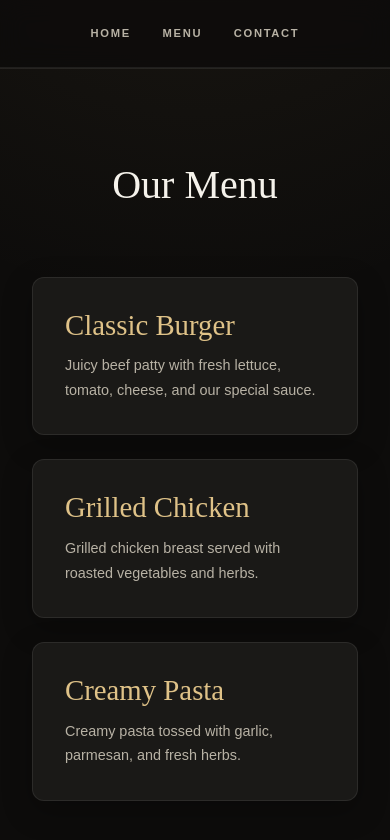
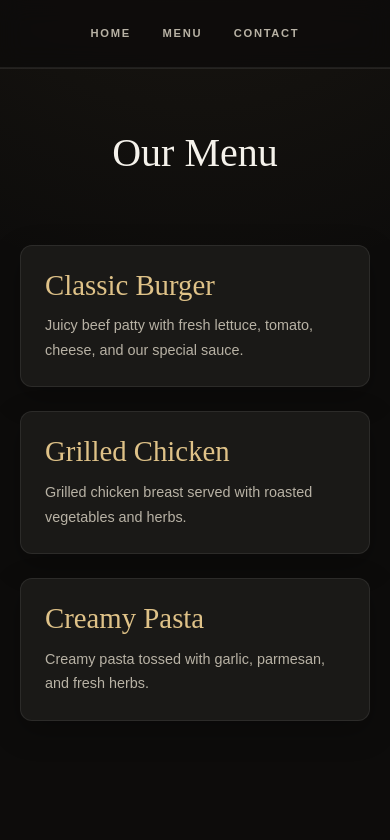
Before and after one commit to Noorullah814/the-odin-project, a website built with webpack: page javascript/03-restaurant-page/src/template.html in a window 390 px wide. Both pictures are taken after a click on the button "MENU". Built offline with nearby package versions, Linux system fonts and the light colour scheme.

Commit message:
Add responsive restaurant page styling

```diff
--- a/javascript/03-restaurant-page/src/style.css
+++ b/javascript/03-restaurant-page/src/style.css
@@ -284,8 +284,16 @@ nav button:hover {
   .hero {
     padding: 5rem 1.25rem 4rem;
   }
-    .about,
+  .about,
   .contact {
     padding: 4rem 1.25rem 5rem;
   }
+
+  .menu {
+    padding: 4rem 1.25rem 5rem;
+  }
+
+  .menu article {
+    padding: 1.5rem;
+  }
 }
```
